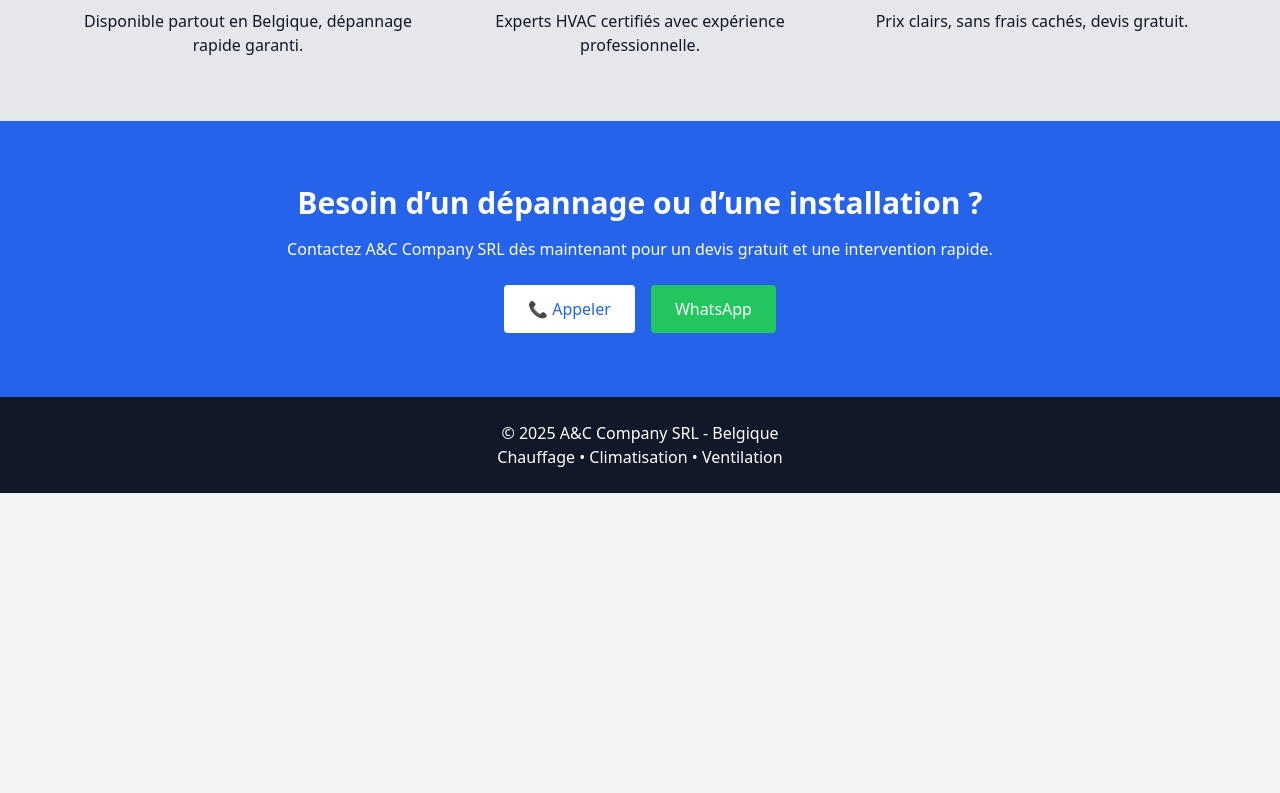
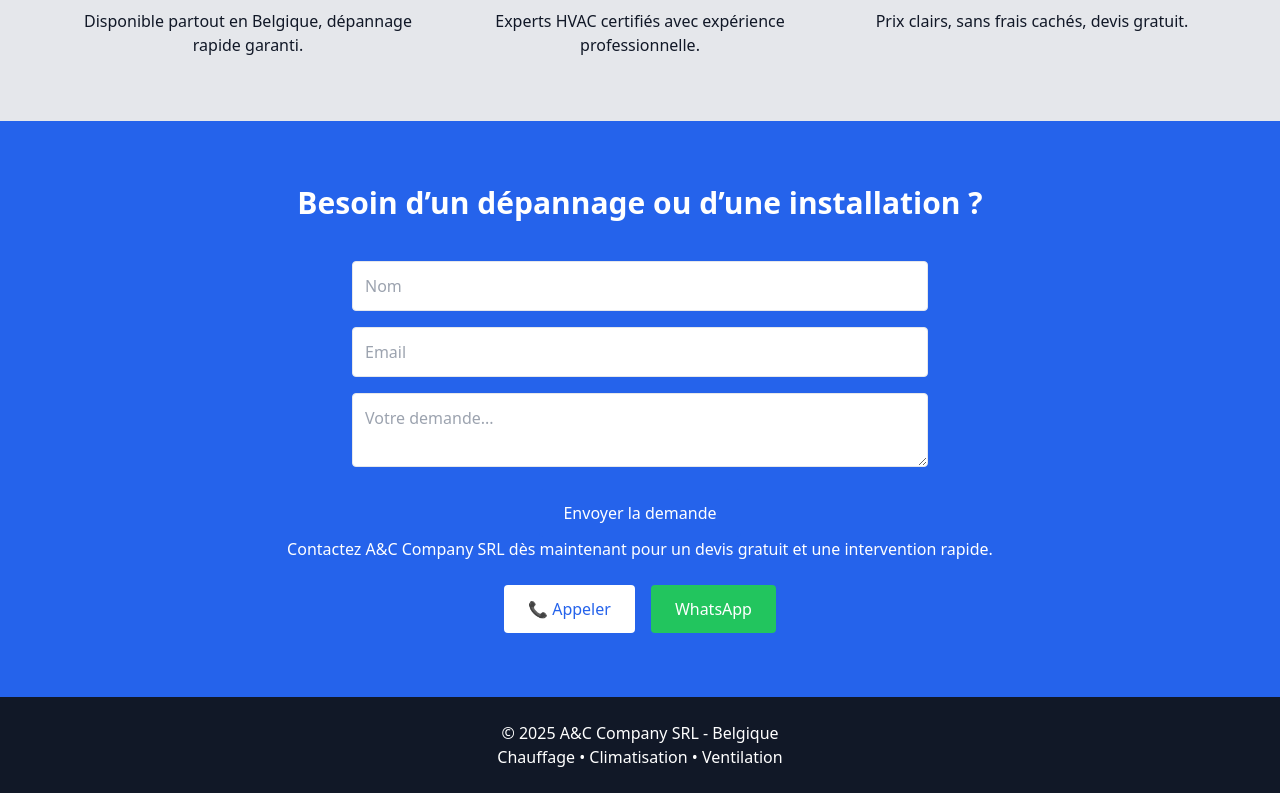
Before and after one commit to accompanysrlinfo-tech/https-hvacproservices.be-, a Next.js app: page / in a window 1280 px wide. Shown: the part 1071-1864 px from the top of the page. Before the commit the page ends 1564 px from the top, so only its background shows below. Built offline with nearby package versions, Linux system fonts and the light colour scheme.

Commit message:
Update page.tsx

```diff
--- a/app/page.tsx
+++ b/app/page.tsx
@@ -137,7 +137,52 @@ export default function Home() {
         <h2 className="text-3xl font-bold mb-4">
           Besoin d’un dépannage ou d’une installation ?
         </h2>
+<form
+  className="max-w-xl mx-auto mt-10 space-y-4"
+  onSubmit={async (e) => {
+    e.preventDefault();
 
+    const formData = new FormData(e.currentTarget);
+
+    const data = {
+      name: formData.get("name"),
+      email: formData.get("email"),
+      message: formData.get("message"),
+    };
+
+    await fetch("/api/contact", {
+      method: "POST",
+      body: JSON.stringify(data),
+    });
+
+    alert("Message envoyé !");
+  }}
+>
+  <input
+    name="name"
+    placeholder="Nom"
+    className="w-full p-3 border rounded"
+    required
+  />
+
+  <input
+    name="email"
+    placeholder="Email"
+    className="w-full p-3 border rounded"
+    required
+  />
+
+  <textarea
+    name="message"
+    placeholder="Votre demande..."
+    className="w-full p-3 border rounded"
+    required
+  />
+
+  <button className="bg-blue-600 text-white px-6 py-3 rounded">
+    Envoyer la demande
+  </button>
+</form>
         <p className="mb-6">
           Contactez A&C Company SRL dès maintenant pour un devis gratuit et une intervention rapide.
         </p>
```
